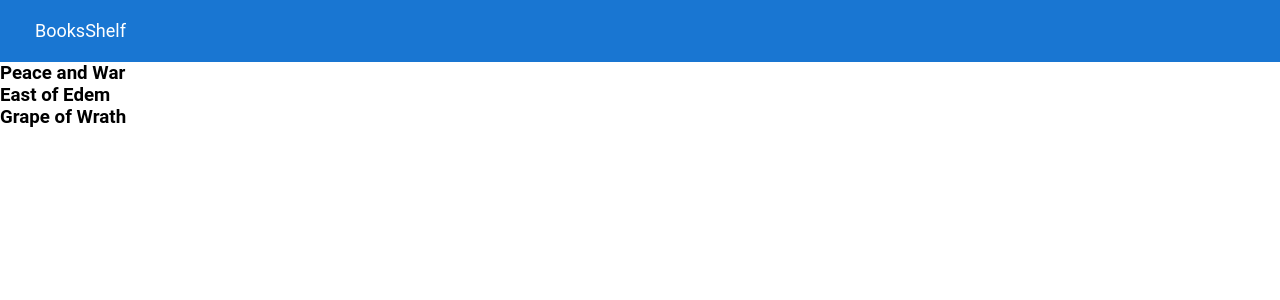
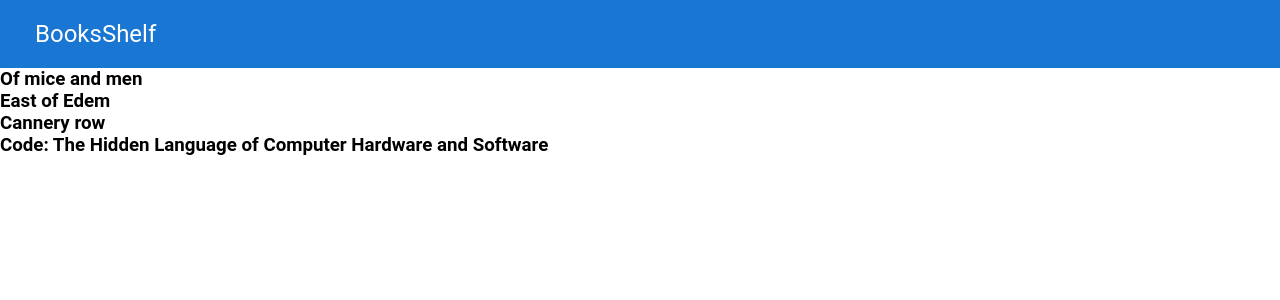
Before and after one commit to kliuchyk/bookshelf, an Angular app: page / in a window 1280 px wide. Shown: the top 300 px of the page. Built offline with nearby package versions, Linux system fonts and the light colour scheme.

Commit message:
update app header and books list

```diff
--- a/src/app/components/books-list/books-list.component.ts
+++ b/src/app/components/books-list/books-list.component.ts
@@ -12,8 +12,8 @@ export class BooksListComponent implements OnInit {
   constructor() {
     this.books = [
       {
-        title: 'Peace and War',
-        author: 'Lev Tolstoy',
+        title: 'Of mice and men',
+        author: 'Steinbeck',
         status: '',
       },
       {
@@ -22,8 +22,13 @@ export class BooksListComponent implements OnInit {
         status: '',
       },
       {
-        title: 'Grape of Wrath',
+        title: 'Cannery row',
         author: 'Steinbeck',
+        status: '',
+      },
+      {
+        title: 'Code: The Hidden Language of Computer Hardware and Software',
+        author: 'Charles Petzold',
         status: '',
       },
     ];
--- a/src/app/components/header/header.component.css
+++ b/src/app/components/header/header.component.css
@@ -2,5 +2,5 @@
   background: #1976d2;
   padding: 20px 35px;
   color: #fff;
-  font: 18px bold;
+  font: 24px bold;
 }
```
